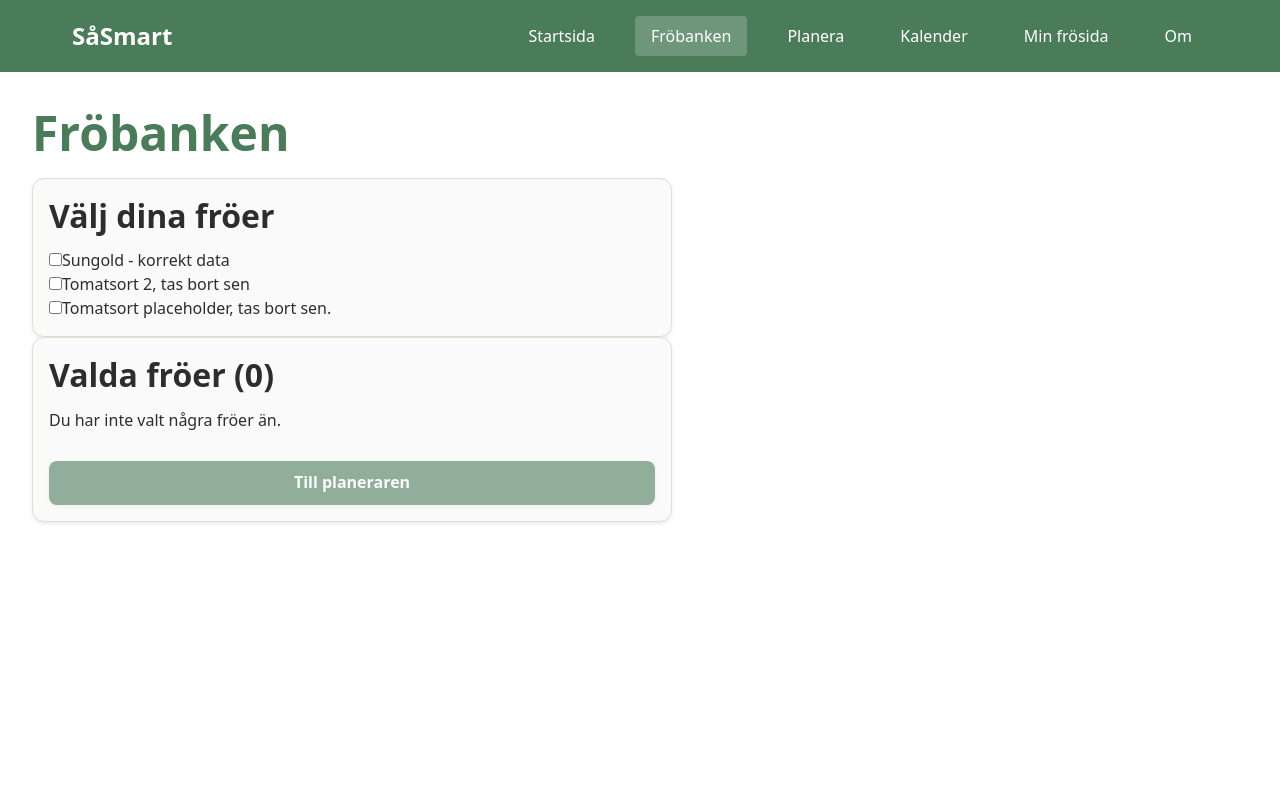
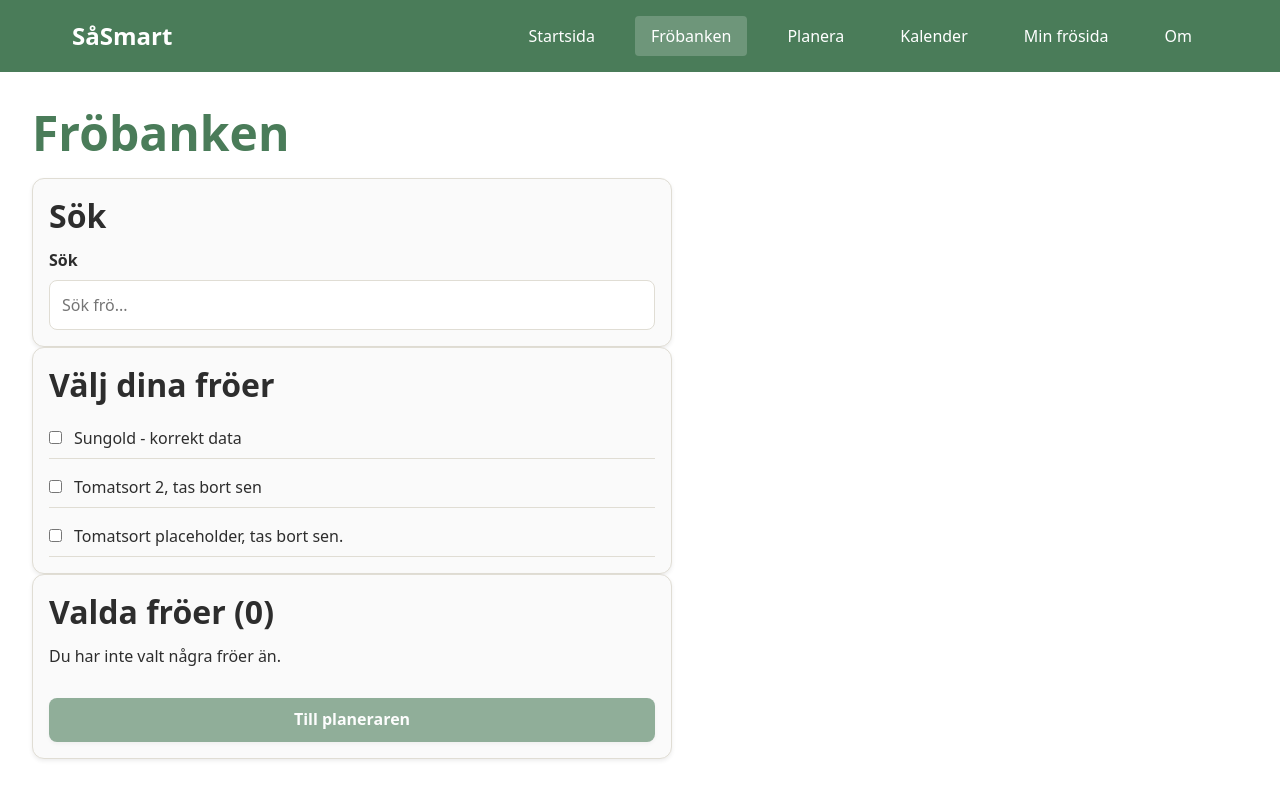
Before and after one commit to M-Lenvik/Examensarbete-SowSmart, a React (Vite) app: page /#/plants in a window 1280 px wide. Shown: the top 798 px of the page. Built offline with nearby package versions, Linux system fonts and the light colour scheme.

Commit message:
refactor: split plants page into components

```diff
--- /dev/null
+++ b/src/components/PlantsList/PlantsList.scss
@@ -0,0 +1,25 @@
+@use "../../Styles/color" as *;
+
+.plants-list {
+  list-style: none;
+  margin: 0;
+  padding: 0;
+  display: flex;
+  flex-direction: column;
+  gap: 0.5rem;
+}
+
+.plants-list__item {
+  padding: 0.5rem 0;
+  border-bottom: 1px solid $border-color;
+}
+
+.plants-list__label {
+  display: flex;
+  align-items: center;
+  gap: 0.75rem;
+}
+
+.plants-list__name {
+  font-weight: 500;
+}
--- /dev/null
+++ b/src/components/PlantsList/PlantsList.tsx
@@ -0,0 +1,37 @@
+import type { Plant } from "../../models/Plant";
+import "./PlantsList.scss";
+
+type PlantsListProps = {
+  plants: Plant[];
+  selectedPlantIds: number[];
+  onToggleSelected: (plantId: number) => void;
+};
+
+export const PlantsList = ({
+  plants,
+  selectedPlantIds,
+  onToggleSelected,
+}: PlantsListProps) => {
+  return (
+    <ul className="plants-list">
+      {plants.map((plant) => {
+        const isSelected = selectedPlantIds.includes(plant.id);
+        const inputId = `plant-select-${plant.id}`;
+
+        return (
+          <li key={plant.id} className="plants-list__item">
+            <label className="plants-list__label" htmlFor={inputId}>
+              <input
+                id={inputId}
+                type="checkbox"
+                checked={isSelected}
+                onChange={() => onToggleSelected(plant.id)}
+              />
+              <span className="plants-list__name">{plant.name}</span>
+            </label>
+          </li>
+        );
+      })}
+    </ul>
+  );
+};
--- /dev/null
+++ b/src/components/PlantsSearch/PlantsSearch.scss
@@ -0,0 +1,3 @@
+.plants-search {
+  width: 100%;
+}
--- /dev/null
+++ b/src/components/PlantsSearch/PlantsSearch.tsx
@@ -0,0 +1,24 @@
+import { Input } from "../Input/Input";
+import "./PlantsSearch.scss";
+
+type PlantsSearchProps = {
+  searchQuery: string;
+  onSearchQueryChange: (value: string) => void;
+};
+
+export const PlantsSearch = ({
+  searchQuery,
+  onSearchQueryChange,
+}: PlantsSearchProps) => {
+  return (
+    <div className="plants-search">
+      <Input
+        id="plants-search"
+        label="Sök"
+        value={searchQuery}
+        placeholder="Sök frö..."
+        onChange={(event) => onSearchQueryChange(event.target.value)}
+      />
+    </div>
+  );
+};
--- /dev/null
+++ b/src/components/PlantsSelectedSummary/PlantsSelectedSummary.scss
@@ -0,0 +1,10 @@
+.plants-selected-summary {
+  display: flex;
+  flex-direction: column;
+  gap: 0.75rem;
+}
+
+.plants-selected-summary__list {
+  margin: 0;
+  padding-left: 1.25rem;
+}
--- /dev/null
+++ b/src/components/PlantsSelectedSummary/PlantsSelectedSummary.tsx
@@ -0,0 +1,42 @@
+import { Button } from "../Button/Button";
+import type { Plant } from "../../models/Plant";
+import "./PlantsSelectedSummary.scss";
+
+type PlantsSelectedSummaryProps = {
+  selectedPlants: Plant[];
+  selectedCount: number;
+  onClear: () => void;
+  onContinue: () => void;
+  canContinue: boolean;
+};
+
+export const PlantsSelectedSummary = ({
+  selectedPlants,
+  selectedCount,
+  onClear,
+  onContinue,
+  canContinue,
+}: PlantsSelectedSummaryProps) => {
+  return (
+    <div className="plants-selected-summary">
+      {selectedCount === 0 ? (
+        <p>Du har inte valt några fröer än.</p>
+      ) : (
+        <>
+          <ul className="plants-selected-summary__list">
+            {selectedPlants.map((plant) => (
+              <li key={plant.id}>{plant.name}</li>
+            ))}
+          </ul>
+          <Button variant="secondary" onClick={onClear}>
+            Rensa val
+          </Button>
+        </>
+      )}
+
+      <Button disabled={!canContinue} onClick={onContinue}>
+        Till planeraren
+      </Button>
+    </div>
+  );
+};
--- a/src/pages/PlantSelection.tsx
+++ b/src/pages/PlantSelection.tsx
@@ -1,8 +1,10 @@
 import { useContext, useEffect, useMemo, useState } from "react";
 import { useNavigate } from "react-router-dom";
 
-import { Button } from "../components/Button/Button";
 import { Panel } from "../components/Panel/Panel";
+import { PlantsList } from "../components/PlantsList/PlantsList";
+import { PlantsSearch } from "../components/PlantsSearch/PlantsSearch";
+import { PlantsSelectedSummary } from "../components/PlantsSelectedSummary/PlantsSelectedSummary";
 import { PlanContext } from "../context/PlanContext";
 import type { Plant } from "../models/Plant";
 import { getPlants } from "../services/plantsService";
@@ -13,6 +15,7 @@ export const PlantSelection = () => {
 
   const [plants, setPlants] = useState<Plant[]>([]);
   const [isLoading, setIsLoading] = useState(true);
+  const [searchQuery, setSearchQuery] = useState("");
 
   useEffect(() => {
     const load = async () => {
@@ -30,59 +33,42 @@ export const PlantSelection = () => {
     return plants.filter((plant) => selectedSet.has(plant.id));
   }, [plants, state.selectedPlantIds]);
 
+  const filteredPlants = useMemo(() => {
+    const query = searchQuery.trim().toLowerCase();
+    if (query.length === 0) return plants;
+    return plants.filter((plant) => plant.name.toLowerCase().includes(query));
+  }, [plants, searchQuery]);
+
   return (
     <section>
       <h1>Fröbanken</h1>
 
+      <Panel title="Sök">
+        <PlantsSearch searchQuery={searchQuery} onSearchQueryChange={setSearchQuery} />
+      </Panel>
+
       <Panel title="Välj dina fröer">
         {isLoading ? (
           <p>Laddar fröer...</p>
-        ) : plants.length === 0 ? (
+        ) : filteredPlants.length === 0 ? (
           <p>Inga fröer hittades.</p>
         ) : (
-          <ul>
-            {plants.map((plant) => {
-              const isSelected = state.selectedPlantIds.includes(plant.id);
-
-              return (
-                <li key={plant.id}>
-                  <label>
-                    <input
-                      type="checkbox"
-                      checked={isSelected}
-                      onChange={() => actions.toggleSelectedPlant(plant.id)}
-                    />
-                    {plant.name}
-                  </label>
-                </li>
-              );
-            })}
-          </ul>
+          <PlantsList
+            plants={filteredPlants}
+            selectedPlantIds={state.selectedPlantIds}
+            onToggleSelected={actions.toggleSelectedPlant}
+          />
         )}
       </Panel>
 
       <Panel title={`Valda fröer (${state.selectedPlantIds.length})`}>
-        {state.selectedPlantIds.length === 0 ? (
-          <p>Du har inte valt några fröer än.</p>
-        ) : (
-          <>
-            <ul>
-              {selectedPlants.map((plant) => (
-                <li key={plant.id}>{plant.name}</li>
-              ))}
-            </ul>
-            <Button variant="secondary" onClick={actions.clearSelection}>
-              Rensa val
-            </Button>
-          </>
-        )}
-
-        <Button
-          disabled={state.selectedPlantIds.length === 0}
-          onClick={() => navigate("/planner")}
-        >
-          Till planeraren
-        </Button>
+        <PlantsSelectedSummary
+          selectedPlants={selectedPlants}
+          selectedCount={state.selectedPlantIds.length}
+          canContinue={state.selectedPlantIds.length > 0}
+          onClear={actions.clearSelection}
+          onContinue={() => navigate("/planner")}
+        />
       </Panel>
     </section>
   );
```
Also changed, not shown: 1 other file (tests, documents, lock files or other folders).
